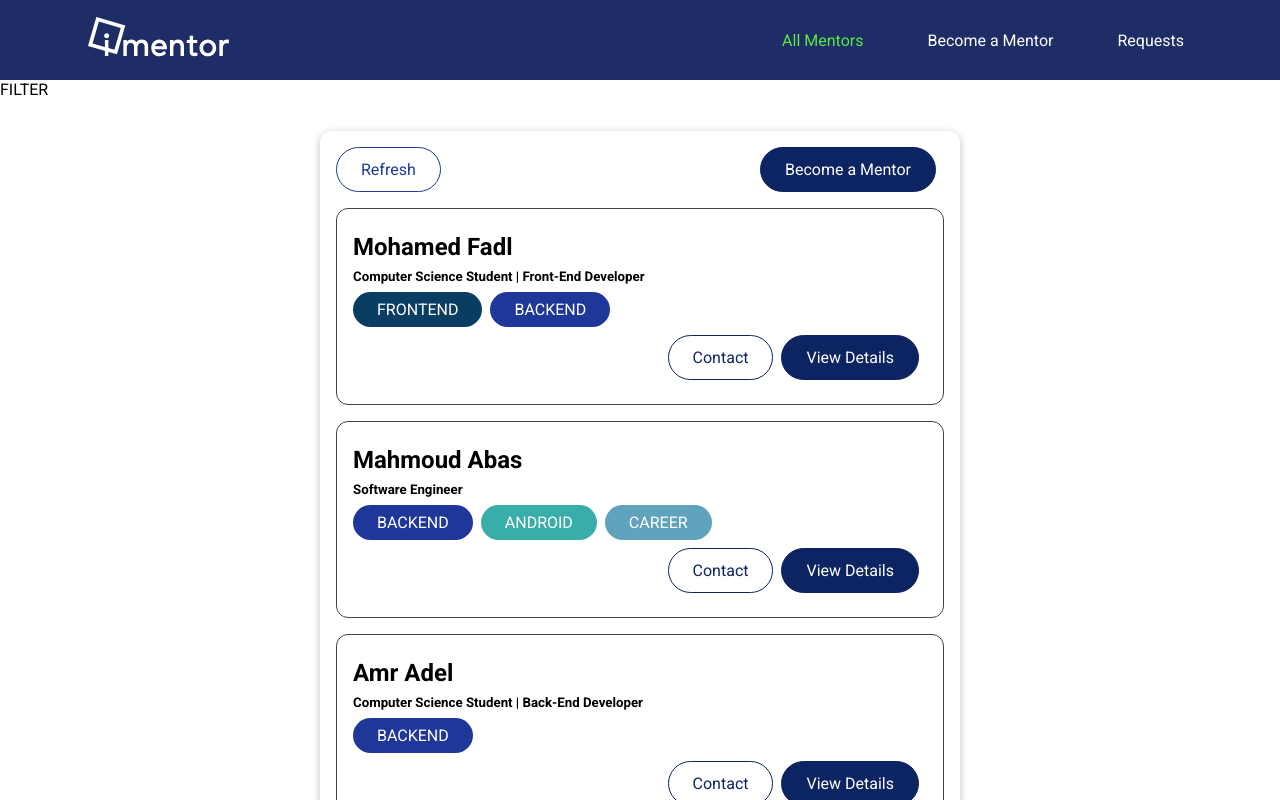
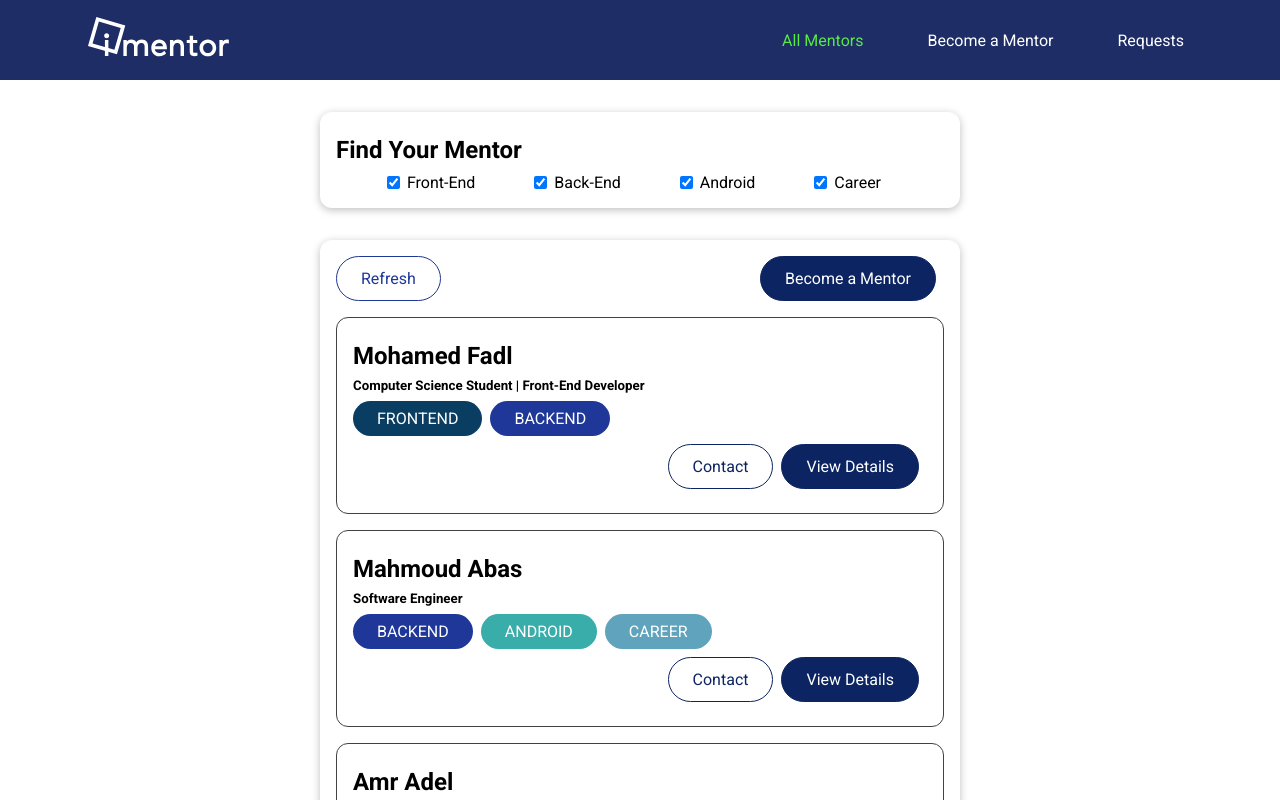
Before and after one commit to FADL285/iMentor, a Vue app: page /mentors in a window 1280 px wide. Shown: the top 800 px of the page. Built offline with nearby package versions, Linux system fonts and the light colour scheme.

Commit message:
Make Mentors Filter

```diff
--- /dev/null
+++ b/src/components/mentors/MentorFilter.vue
@@ -0,0 +1,83 @@
+<template>
+  <base-card>
+    <h2>Find Your Mentor</h2>
+    <div class="filter-wrapper">
+      <div class="filter-option">
+        <input type="checkbox" id="frontend" checked @change="setFilter" />
+        <label for="frontend">Front-End</label>
+      </div>
+      <div class="filter-option">
+        <input type="checkbox" id="backend" checked @change="setFilter" />
+        <label for="backend">Back-End</label>
+      </div>
+      <div class="filter-option">
+        <input type="checkbox" id="android" checked @change="setFilter" />
+        <label for="android">Android</label>
+      </div>
+      <div class="filter-option">
+        <input type="checkbox" id="career" checked @change="setFilter" />
+        <label for="career">Career</label>
+      </div>
+    </div>
+  </base-card>
+</template>
+
+<script>
+export default {
+  name: 'MentorFilter',
+  emits: ['change-filter'],
+  data() {
+    return {
+      filters: {
+        frontend: true,
+        backend: true,
+        android: true,
+        career: true,
+      },
+    };
+  },
+  methods: {
+    setFilter(event) {
+      const inputId = event.target.id;
+      const isActive = event.target.checked;
+
+      const updatedFilters = {
+        ...this.filters,
+        [inputId]: isActive,
+      };
+
+      this.filters = updatedFilters;
+      this.$emit('change-filter', updatedFilters);
+    },
+  },
+};
+</script>
+
+<style scoped>
+h2 {
+  margin: 0.5rem 0;
+}
+
+.filter-wrapper {
+  display: flex;
+  justify-content: space-evenly;
+  margin: 0 0.5rem;
+}
+
+.filter-option {
+  margin-right: 1rem;
+}
+
+.filter-option label,
+.filter-option input {
+  vertical-align: middle;
+}
+
+.filter-option label {
+  margin-left: 0.25rem;
+}
+
+.filter-option.active label {
+  font-weight: bold;
+}
+</style>
--- a/src/pages/mentors/MentorRegistration.vue
+++ b/src/pages/mentors/MentorRegistration.vue
@@ -1,5 +1,7 @@
 <template>
-  <section>MENTOR Registration PAGE</section>
+  <section>
+    <h2>Register as a mentor now!</h2>
+  </section>
 </template>
 
 <script>
--- a/src/pages/mentors/MentorsList.vue
+++ b/src/pages/mentors/MentorsList.vue
@@ -1,5 +1,5 @@
 <template>
-  <section>FILTER</section>
+  <mentor-filter @change-filter="setFilters"></mentor-filter>
   <section>
     <base-card>
       <div class="controls">
@@ -26,15 +26,40 @@
 
 <script>
 import MentorItem from '@/components/mentors/MentorItem';
+import MentorFilter from '@/components/mentors/MentorFilter';
 export default {
   name: 'MentorsList',
-  components: { MentorItem },
+  components: { MentorFilter, MentorItem },
+  data() {
+    return {
+      activeFilters: {
+        frontend: true,
+        backend: true,
+        android: true,
+        career: true,
+      },
+    };
+  },
   computed: {
     filteredMentors() {
-      return this.$store.getters['mentors/mentors'];
+      const mentors = this.$store.getters['mentors/mentors'];
+      return mentors.filter((mentor) => {
+        if (this.activeFilters.frontend && mentor.areas.includes('frontend'))
+          return true;
+        if (this.activeFilters.backend && mentor.areas.includes('backend'))
+          return true;
+        if (this.activeFilters.android && mentor.areas.includes('android'))
+          return true;
+        return this.activeFilters.career && mentor.areas.includes('career');
+      });
     },
     hasMentors() {
       return this.$store.getters['mentors/hasMentors'];
+    },
+  },
+  methods: {
+    setFilters(updatedFilters) {
+      this.activeFilters = updatedFilters;
     },
   },
 };
```
Also changed, not shown: src/components/mentors/MentorForm.vue (added, +11 -0 lines).
